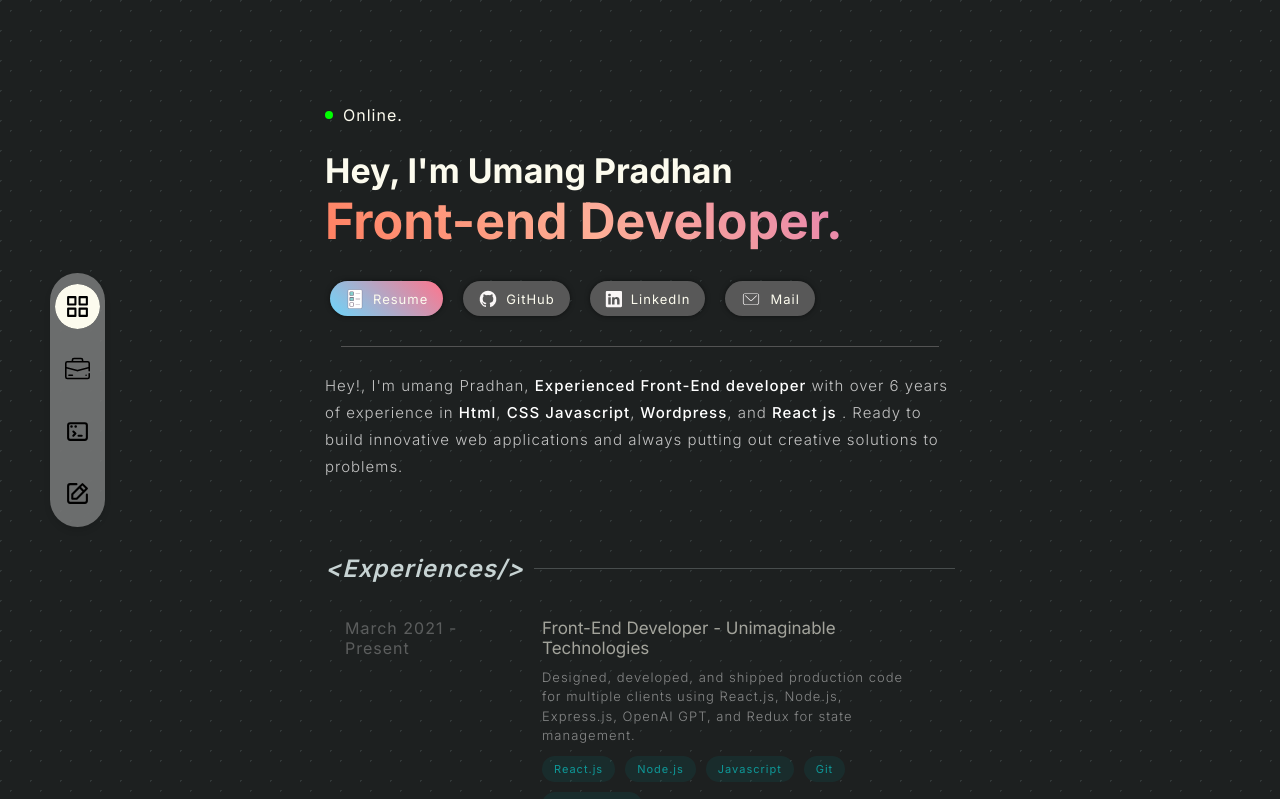
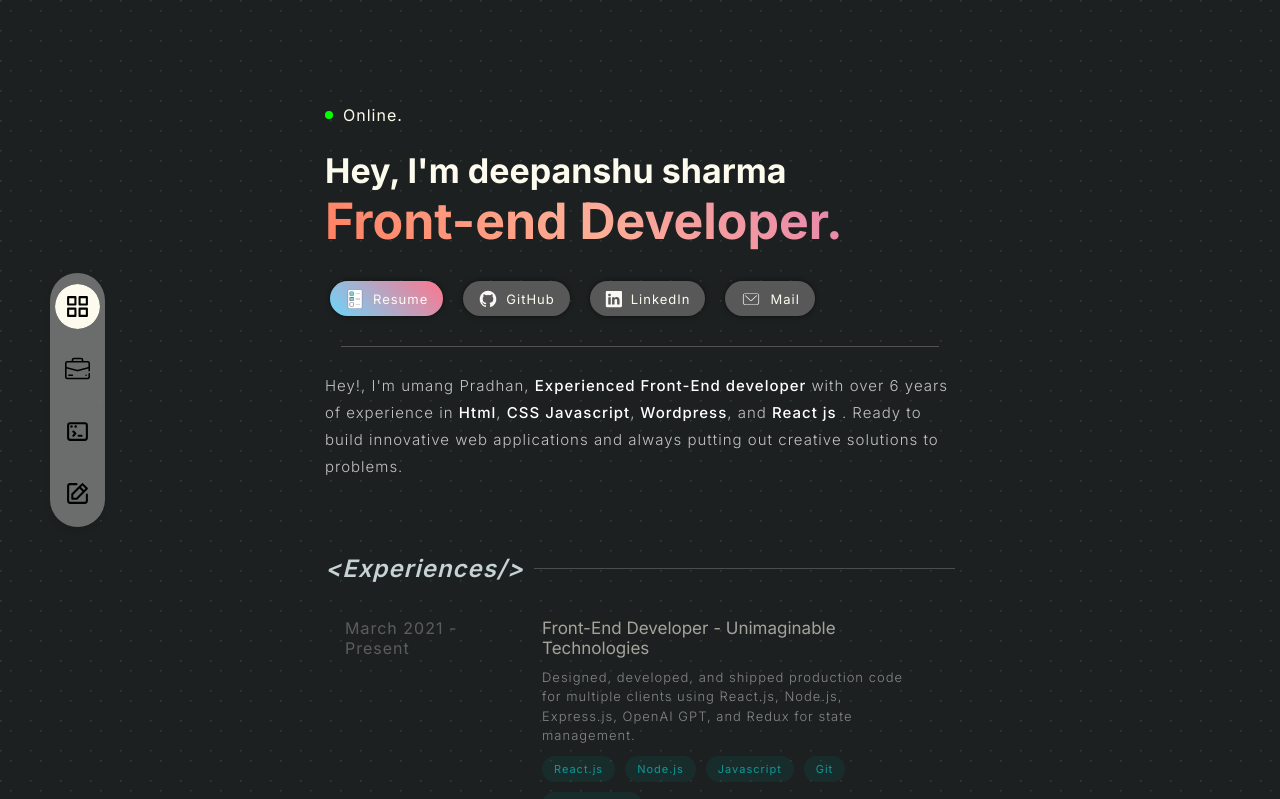
Before and after one commit to umang-techi/portfolio1.0, a Next.js app: page / in a window 1280 px wide. Shown: the top 799 px of the page. Built offline with nearby package versions, Linux system fonts and the light colour scheme.

Commit message:
name changing

```diff
--- a/src/components/Sections/Home/index.tsx
+++ b/src/components/Sections/Home/index.tsx
@@ -16,7 +16,8 @@ export default function Home() {
                     Online.
                 </div>
                 <div className={styles.introduction}>
-                    Hey, I&apos;m Umang Pradhan
+                    Hey, I&apos;m deepanshu sharma
+
                     <div className={styles.occupation}>
                         Front-end Developer.
                     </div>
```
